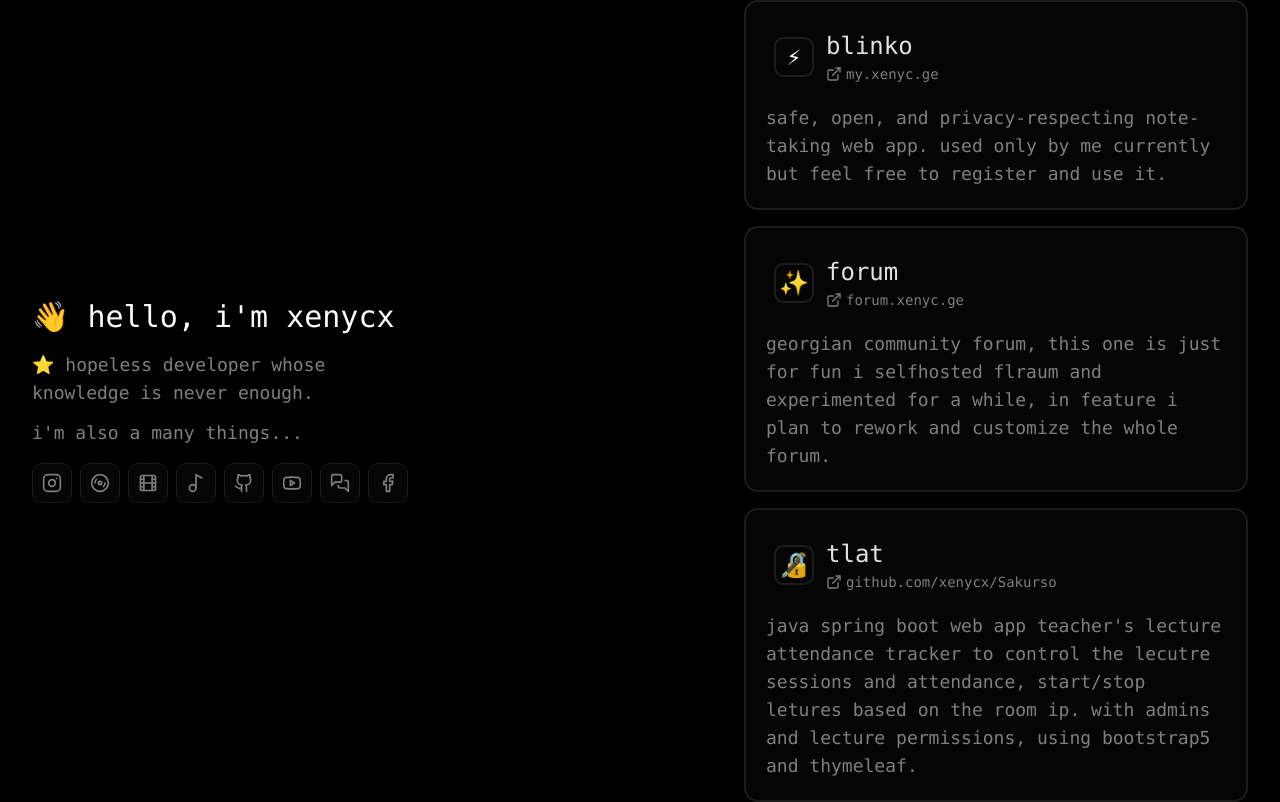
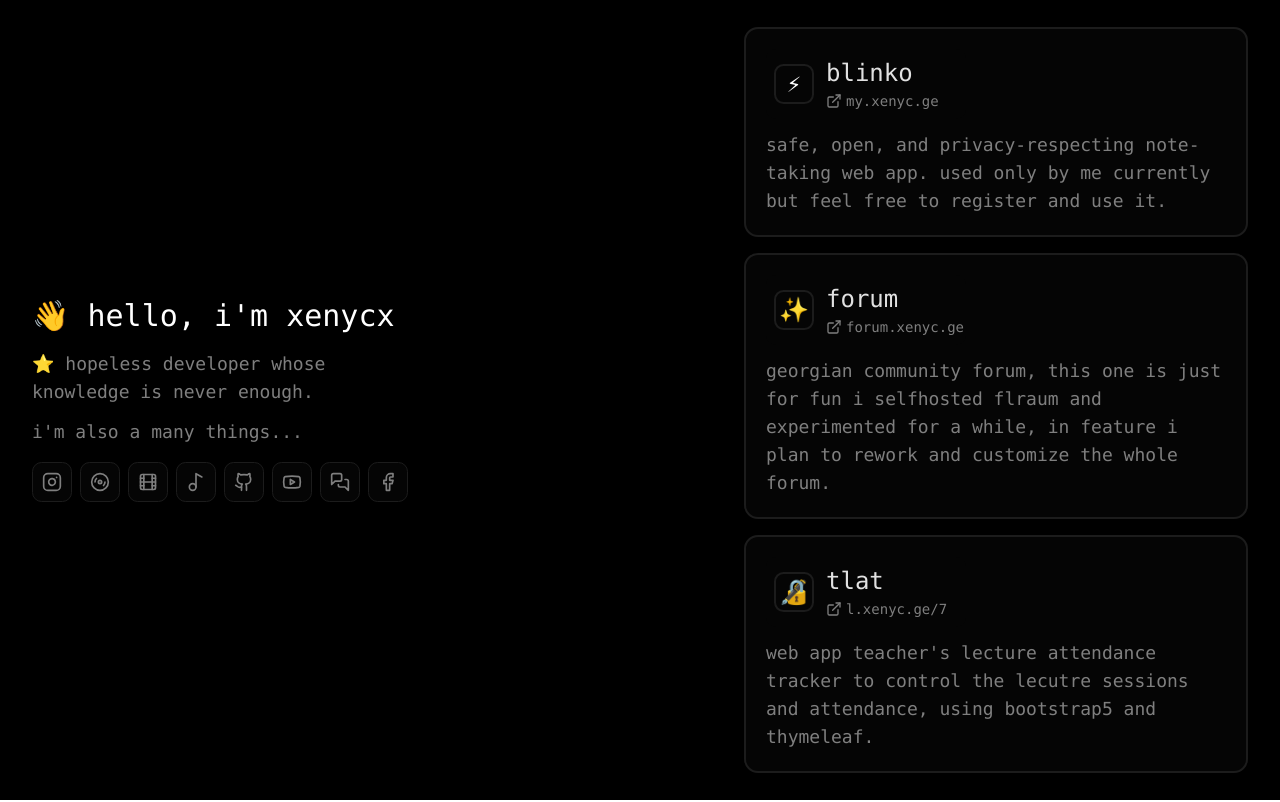
Before and after one commit to xenycx/portfolio, a Next.js app: page / in a window 1280 px wide. Built offline with nearby package versions, Linux system fonts and the light colour scheme.

Commit message:
Update ProjectCard URL and description for lecture attendance tracker

```diff
--- a/app/page.tsx
+++ b/app/page.tsx
@@ -60,8 +60,8 @@ export default function Page() {
             <ProjectCard
               icon="🔏"
               title="tlat"
-              url="github.com/xenycx/Sakurso"
-              description="java spring boot web app teacher's lecture attendance tracker to control the lecutre sessions and attendance, start/stop letures based on the room ip. with admins and lecture permissions, using bootstrap5 and thymeleaf."
+              url="l.xenyc.ge/7"
+              description="web app teacher's lecture attendance tracker to control the lecutre sessions and attendance, using bootstrap5 and thymeleaf."
             />
 
           </div>
```
